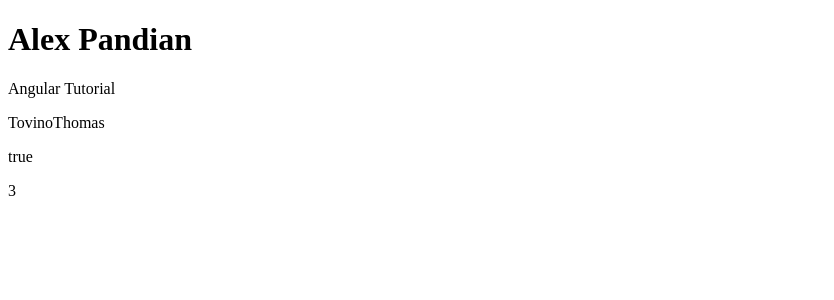
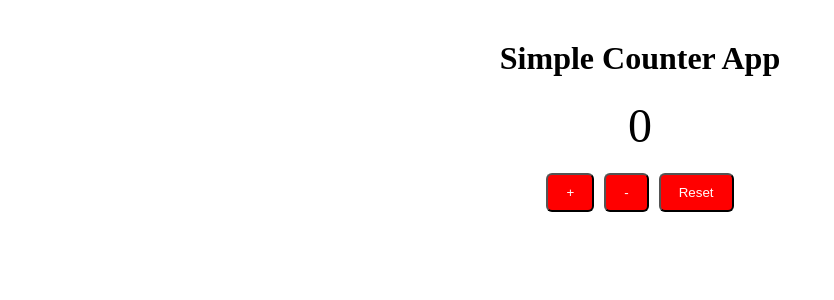
Before and after one commit to Rishab-RajHR/Angular-21, an Angular app: page / in a window 1280 px wide. Shown: the top 300 px of the page, without its empty margins (0-834 px from the left). Built offline with nearby package versions, Linux system fonts and the light colour scheme.

Commit message:
Counter App

```diff
--- a/src/app/app.css
+++ b/src/app/app.css
@@ -0,0 +1,28 @@
+h1{
+   text-align: center;
+   margin-top: 40px;
+}
+
+.btns{
+   display: flex;
+   gap: 10px;
+   justify-content: center;
+}
+
+.count {
+   font-size: 48px;
+   text-align: center;
+   margin: 20px 0;
+}
+
+button{
+    padding: 10px 18px;
+    background: red;
+    color: white;
+    border-radius: 6px;
+    cursor: pointer;
+}
+
+.reset {
+   background: grey;
+}
--- a/src/app/app.html
+++ b/src/app/app.html
@@ -1,6 +1,13 @@
-<h1>Alex Pandian</h1>
+<h1>Simple Counter App</h1>
 
-<p>{{name}}</p>
-<p>{{username}}</p>
-<p>{{isAdmin}}</p>
-<p>{{count}}</p>
+<p class="count">{{ count }}</p>
+
+<div class="btns">
+   <!-- <button (click)="handleAdd()">+</button>
+   <button (click)="handleMinus()">-</button>
+   <button (click)="handleReset()" class="reset">Reset</button> -->
+
+   <button (click)="handle('plus')">+</button>
+   <button (click)="handle('minus')">-</button>
+   <button (click)="handle('reset')">Reset</button>
+</div>
--- a/src/app/app.ts
+++ b/src/app/app.ts
@@ -1,16 +1,38 @@
 import { Component, signal } from '@angular/core';
-import { RouterOutlet } from '@angular/router';
 
 @Component({
-  imports: [RouterOutlet],
+  imports: [],
   selector: 'app-root',
   styleUrl: './app.css',
   templateUrl: './app.html',
 })
 export class App {
-  protected readonly title = signal('angular-tut');
-  name = "Angular Tutorial";
-  username = "TovinoThomas";
-   isAdmin = true;
-   count = 3;
+    count : number = 0;
+
+    // handleAdd(){
+    //   this.count++;
+    // }
+
+    // handleMinus(){
+    //    if(this.count > 0){
+    //       this.count--;
+    //    }
+    // }
+
+    // handleReset(){
+    //    this.count = 0;
+    // }
+
+    handle(value: string){
+         if(value === 'plus'){
+             this.count++;
+         }
+         else if(value === 'minus'){
+            this.count--;
+         }
+         else{
+            this.count = 0;
+         }
+    }
+
 }
```
